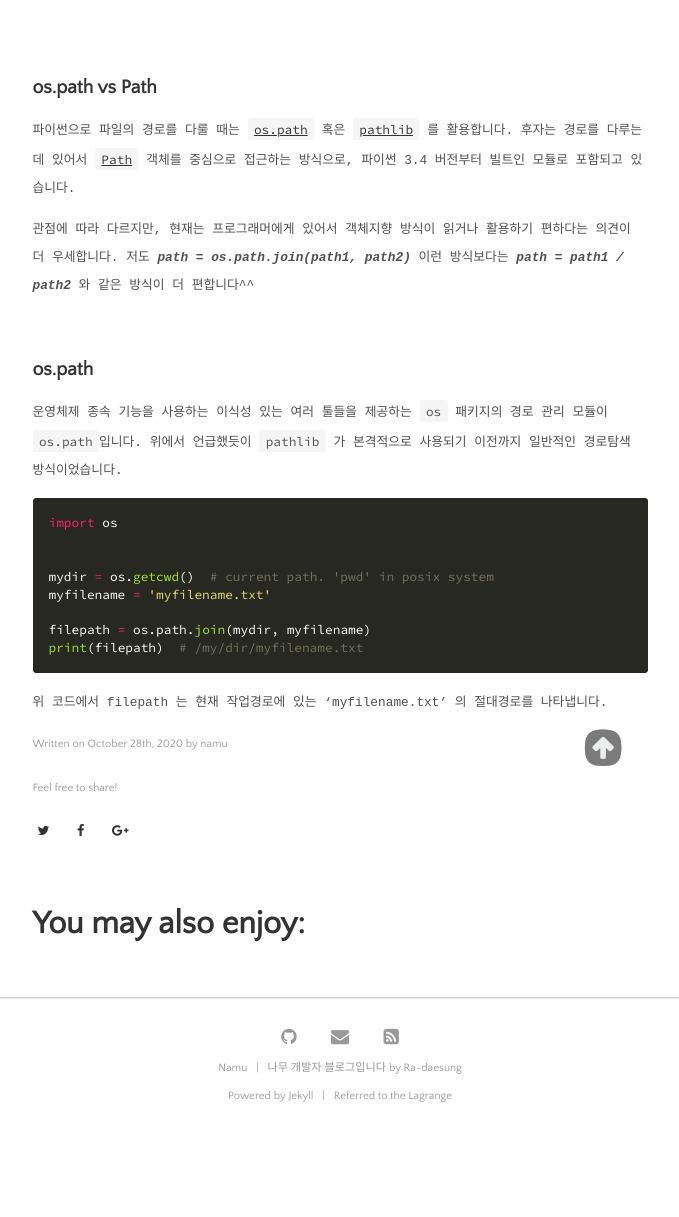
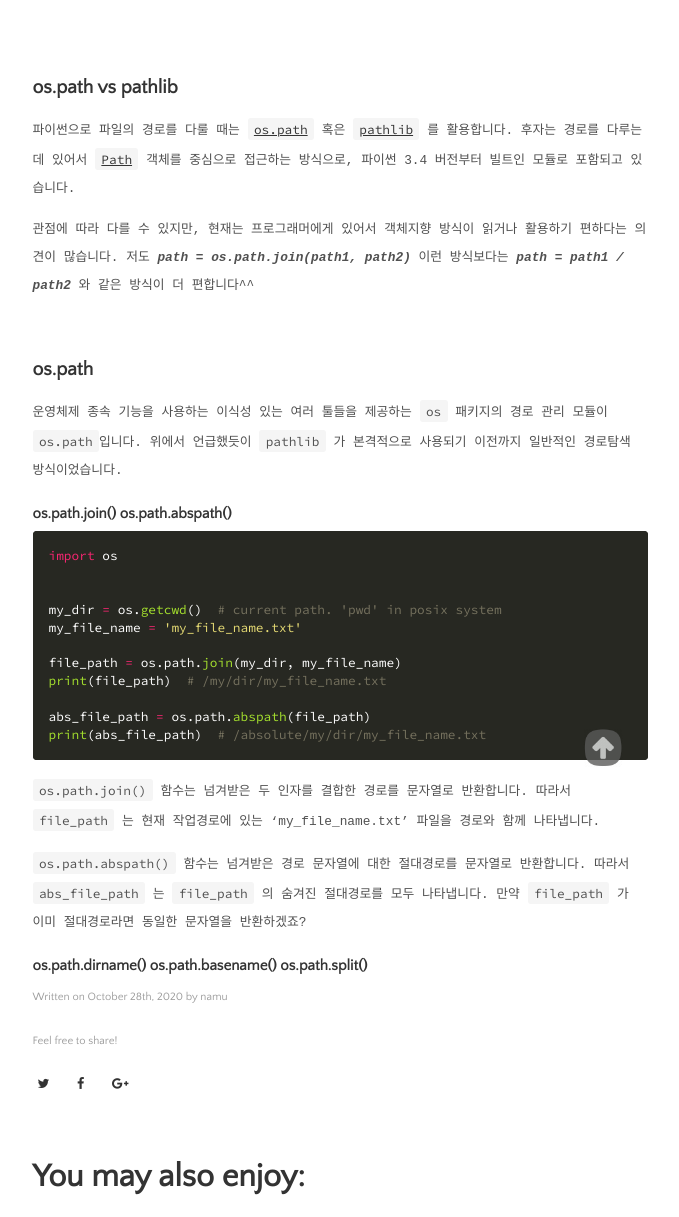
Before and after one commit to daesungRa/namu, a Jekyll site: the page built from _posts/python/2020-10-28-path.markdown, in a window 1280 px wide and 1400 px high, scrolled down 470 px. Shown: the part 183-1400 px from the top of the window, without its empty margins (300-979 px from the left). Built offline with Jekyll 4.4.1, drawn with Linux system fonts in a browser that asks for light colours; some web fonts are replaced; before the commit the page ends 1811 px from its top, so only the background shows below that.

Commit message:
post: Add contents to pythonpath

````diff
--- a/_posts/python/2020-10-28-path.markdown
+++ b/_posts/python/2020-10-28-path.markdown
@@ -13,14 +13,14 @@ image-source: https://pixabay.com/ko/users/729714-729714/
 
 
 <br>
-## os.path vs Path
+## os.path vs pathlib
 
 파이썬으로 파일의 경로를 다룰 때는 [```os.path```](https://docs.python.org/ko/3/library/os.path.html#module-os.path) 혹은
 [```pathlib```](https://docs.python.org/3/library/pathlib.html) 를 활용합니다.
 후자는 경로를 다루는데 있어서 [```Path```](https://docs.python.org/3/library/pathlib.html#concrete-paths)
 객체를 중심으로 접근하는 방식으로, 파이썬 3.4 버전부터 빌트인 모듈로 포함되고 있습니다.
 
-관점에 따라 다르지만, 현재는 프로그래머에게 있어서 객체지향 방식이 읽거나 활용하기 편하다는 의견이 더 우세합니다.
+관점에 따라 다를 수 있지만, 현재는 프로그래머에게 있어서 객체지향 방식이 읽거나 활용하기 편하다는 의견이 많습니다.
 저도 **_path = os.path.join(path1, path2)_** 이런 방식보다는 **_path = path1 / path2_** 와 같은 방식이 더 편합니다^^
 
 
@@ -30,15 +30,27 @@ image-source: https://pixabay.com/ko/users/729714-729714/
 운영체제 종속 기능을 사용하는 이식성 있는 여러 툴들을 제공하는 ```os``` 패키지의 경로 관리 모듈이 ```os.path```입니다.
 위에서 언급했듯이 ```pathlib``` 가 본격적으로 사용되기 이전까지 일반적인 경로탐색 방식이었습니다.
 
+### os.path.join() os.path.abspath()
+
 ```python
 import os
 
 
-mydir = os.getcwd()  # current path. 'pwd' in posix system
-myfilename = 'myfilename.txt'
+my_dir = os.getcwd()  # current path. 'pwd' in posix system
+my_file_name = 'my_file_name.txt'
 
-filepath = os.path.join(mydir, myfilename)
-print(filepath)  # /my/dir/myfilename.txt
+file_path = os.path.join(my_dir, my_file_name)
+print(file_path)  # /my/dir/my_file_name.txt
+
+abs_file_path = os.path.abspath(file_path)
+print(abs_file_path)  # /absolute/my/dir/my_file_name.txt
 ```
 
-위 코드에서 filepath 는 현재 작업경로에 있는 'myfilename.txt' 의 절대경로를 나타냅니다.
+```os.path.join()``` 함수는 넘겨받은 두 인자를 결합한 경로를 문자열로 반환합니다.
+따라서 ```file_path``` 는 현재 작업경로에 있는 'my_file_name.txt' 파일을 경로와 함께 나타냅니다.
+
+```os.path.abspath()``` 함수는 넘겨받은 경로 문자열에 대한 절대경로를 문자열로 반환합니다.
+따라서 ```abs_file_path``` 는 ```file_path``` 의 숨겨진 절대경로를 모두 나타냅니다.
+만약 ```file_path``` 가 이미 절대경로라면 동일한 문자열을 반환하겠죠?
+
+### os.path.dirname() os.path.basename() os.path.split()
````
